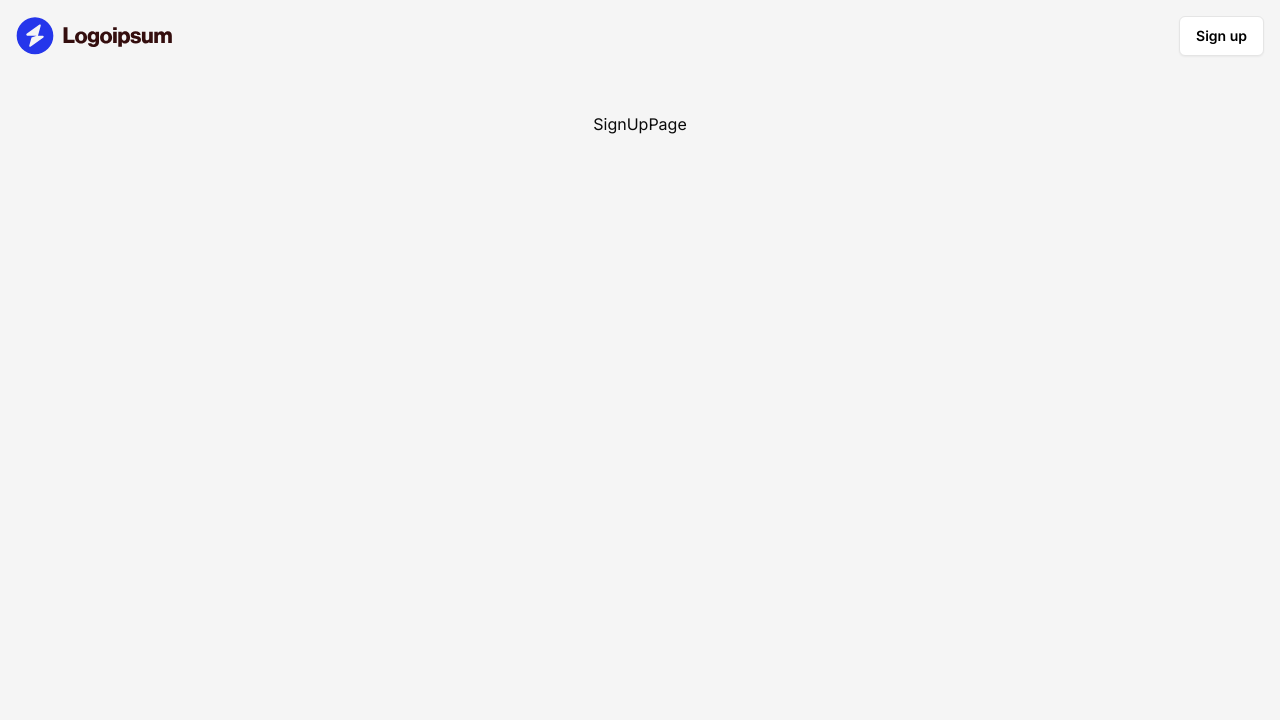
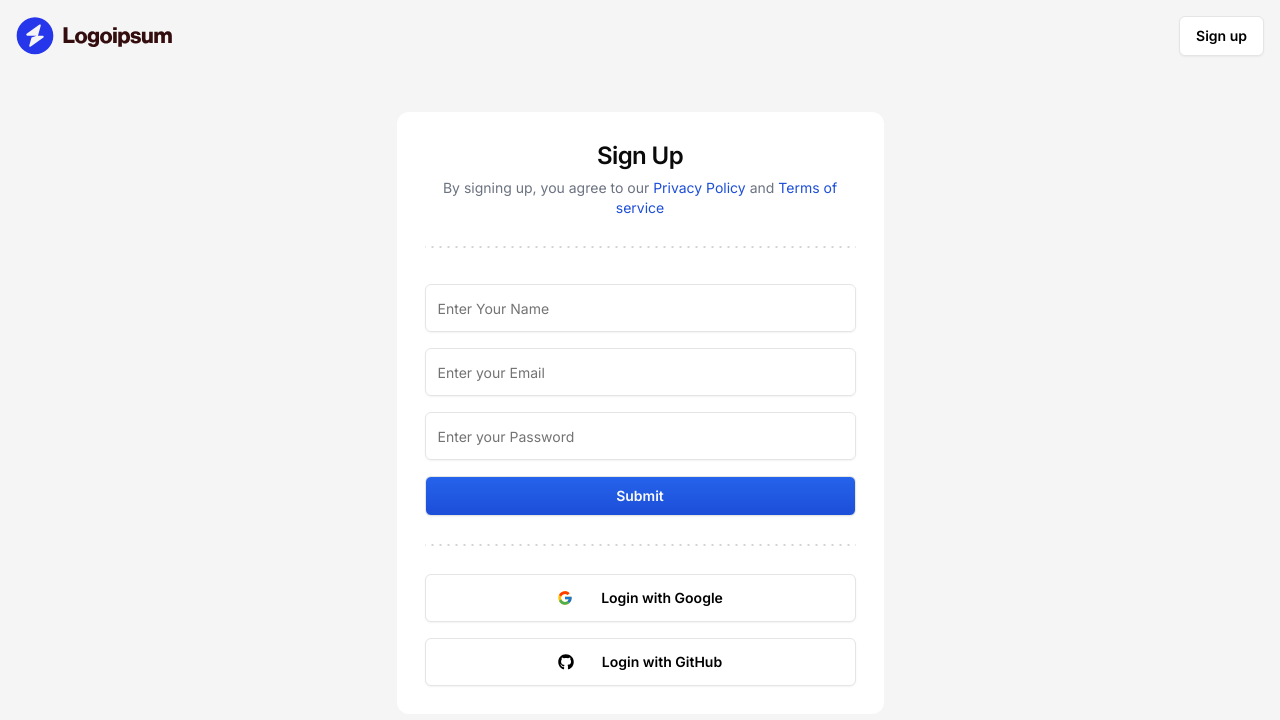
Before and after one commit to Ruhan130/jira-clone, a Next.js app: page /sign-up in a window 1280 px wide. Shown: the top 720 px of the page. Built offline with nearby package versions, Linux system fonts and the light colour scheme.

Commit message:
start wokring on logics

```diff
--- a/app/(auth)/sign-up/page.tsx
+++ b/app/(auth)/sign-up/page.tsx
@@ -1,8 +1,10 @@
+"use client"
+import { SignUpCard } from '@/app/feature/auth/component/sign-up-card'
 import React from 'react'
 
 const SignUpPage = () => {
   return (
-    <div>SignUpPage</div>
+    <SignUpCard/>
   )
 }
 
--- /dev/null
+++ b/app/feature/auth/component/sign-up-card.tsx
@@ -0,0 +1,84 @@
+import { DottedSeperator } from "@/components/dotted-seperater.tsx/dotted-seperater";
+import { Button } from "@/components/ui/button";
+import { Card, CardContent, CardDescription, CardHeader, CardTitle } from "@/components/ui/card";
+import { Input } from "@/components/ui/input";
+import { FcGoogle } from "react-icons/fc";
+import { FaGithub } from "react-icons/fa";
+import Link from "next/link";
+export const SignUpCard = () => {
+    return (
+        <Card className="w-full h-full md:w-[487px] border-none shadow-none">
+            <CardHeader className="flex items-center justify-center text-center p-7">
+                <CardTitle className="text-2xl ">
+                    Sign Up
+
+                </CardTitle>
+                <CardDescription>
+                    <span className="text-sm text-gray-500">
+                        By signing up, you agree to our {""} <Link className="text-blue-700" href={"/privay"} > Privacy Policy </Link> and {""}<Link href={""} className="text-blue-700"> Terms of service </Link>
+                    </span>
+                </CardDescription>
+            </CardHeader>
+            <div className="px-7 mb-2">
+                <DottedSeperator />
+            </div>
+            <CardContent className="p-7">
+                <form className="space-y-4">
+
+                    <Input required
+                        type="text"
+                        placeholder="Enter Your Name "
+                        value={""}
+                        onChange={() => { }}
+                        disabled={false}
+                    />
+
+                    <Input required
+                        type="email"
+                        placeholder="Enter your Email"
+                        value={""}
+                        onChange={() => { }}
+                        disabled={false}
+                    />
+
+                    <Input required
+                        value={""}
+                        placeholder="Enter your Password"
+                        type="password"
+                        onChange={() => { }}
+                        disabled={false}
+                        min={8}
+                        max={255}
+                    />
+
+                    <Button className="w-full" variant="primary" disabled={false} >
+                        Submit
+                    </Button>
+                </form>
+            </CardContent>
+            <div className="px-7">
+                <DottedSeperator />
+            </div>
+            <CardContent className="p-7 flex flex-col gap-y-4">
+                <Button
+                    disabled={false}
+                    size="lg"
+                    className="w-full"
+                    variant="secondary">
+                    <FcGoogle className="mr-5 size-10" />
+                    Login with Google
+                </Button>
+
+                <Button
+                    disabled={false}
+                    size="lg"
+                    className="w-full"
+                    variant="secondary">
+                    <FaGithub className="mr-5 size-10" />
+                    Login with GitHub
+                </Button>
+            </CardContent>
+
+        </Card>
+    );
+};
```
